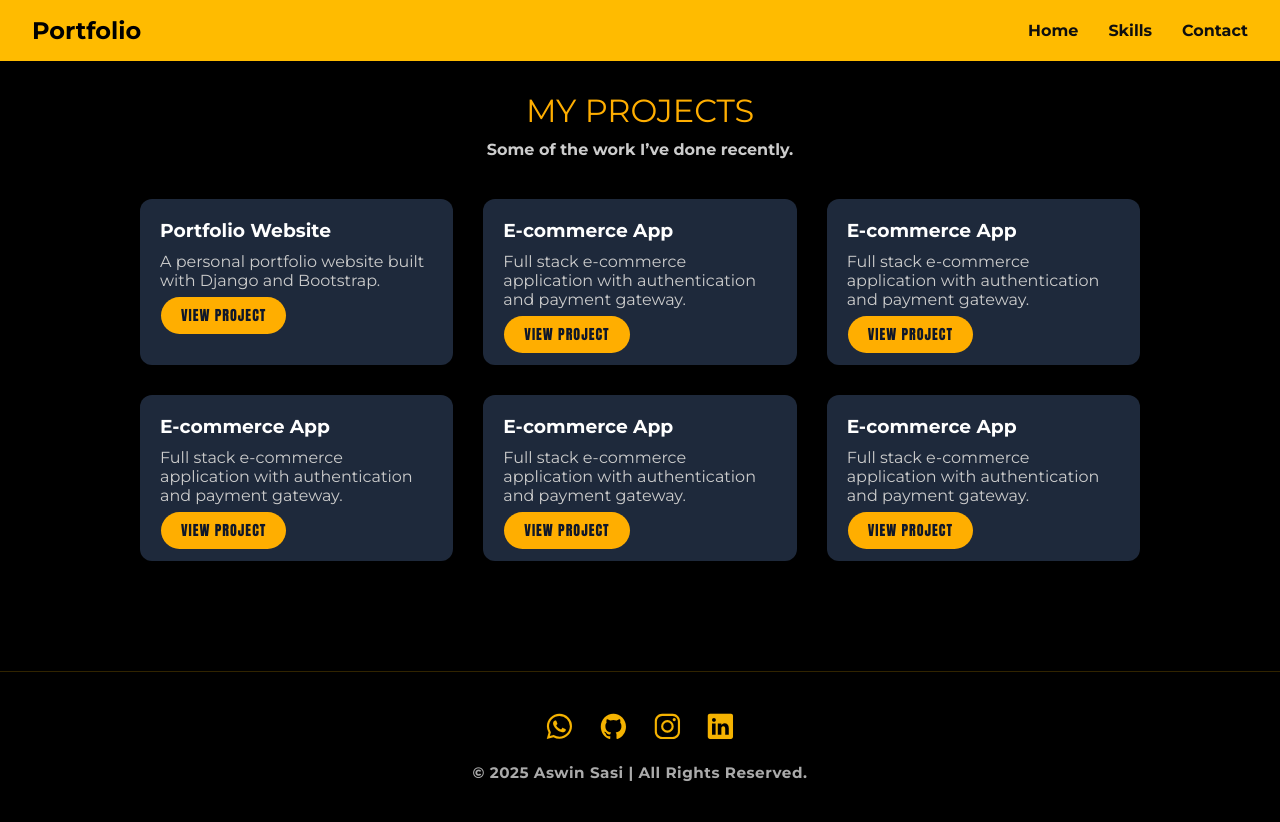
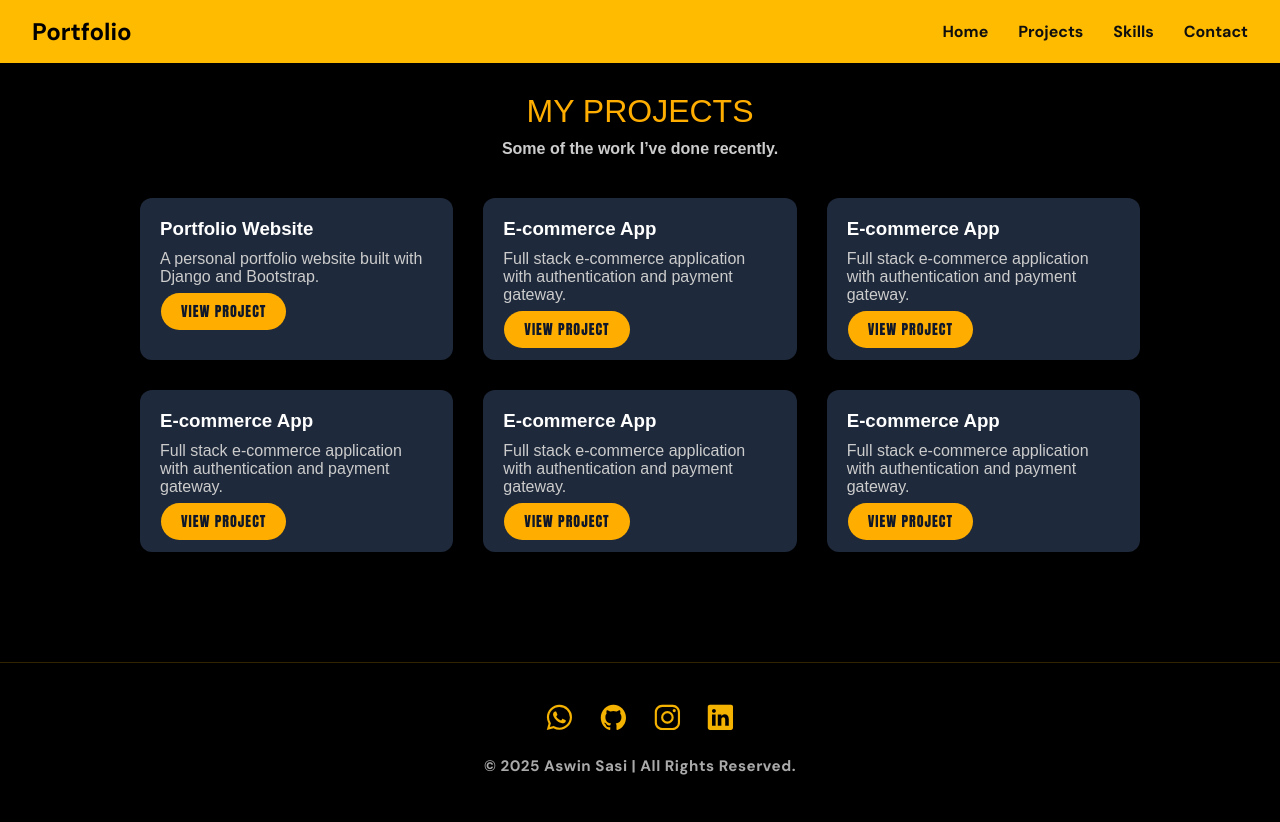
Before and after one commit to aswinsasiofficial-info/portfolio, a Django app: page /projects/ in a window 1280 px wide. After the commit the page ends 775 px from the top, so only its background shows below. Run offline with Django 5.2, Linux system fonts and the light colour scheme.

Commit message:
project-nav

```diff
--- a/website/static/css/style.css
+++ b/website/static/css/style.css
@@ -9,7 +9,7 @@ body {
     font-weight: bold;
     font-style: normal;
     background: black;
-    font-family: "Montserrat", sans-serif;
+    font-family: "DM Sans", serif;
 }
 
 .navbar {
--- a/website/templates/website/base.html
+++ b/website/templates/website/base.html
@@ -7,9 +7,8 @@
   <title>{% block title %}Portfolio{% endblock %}</title>
   <link rel="stylesheet" href="{% static 'css/style.css' %}">
     <link rel="preconnect" href="https://fonts.googleapis.com">
-  <link rel="preconnect" href="https://fonts.gstatic.com" crossorigin>
-  <link href="https://fonts.googleapis.com/css2?family=Montserrat:ital,wght@0,100..900;1,100..900&display=swap"
-    rel="stylesheet">
+<link rel="preconnect" href="https://fonts.gstatic.com" crossorigin>
+<link href="https://fonts.googleapis.com/css2?family=DM+Sans:ital,opsz,wght@0,9..40,100..1000;1,9..40,100..1000&family=Inter+Tight:ital,wght@0,100..900;1,100..900&display=swap" rel="stylesheet">
   <link href='https://unpkg.com/boxicons@2.1.4/css/boxicons.min.css' rel='stylesheet'>
 </head>
 <body>
@@ -19,7 +18,7 @@
     <div class="logo"><a href="{% url 'home' %}">Portfolio</a></div>
     <ul class="nav-links">
       <li><a href="{% url 'home' %}"><ion-icon name="home-outline"></ion-icon> Home</a></li>
-      <!--<li><a href="{% url 'projects' %}"><ion-icon name="folder-outline"></ion-icon> Projects</a></li>-->
+      <li><a href="{% url 'projects' %}"><ion-icon name="folder-outline"></ion-icon> Projects</a></li>
       <li><a href="{% url 'skills' %}"><ion-icon name="code-slash-outline"></ion-icon> Skills</a></li>
       <li><a href="{% url 'contact' %}"><ion-icon name="mail-outline"></ion-icon> Contact</a></li>
     </ul>
```
